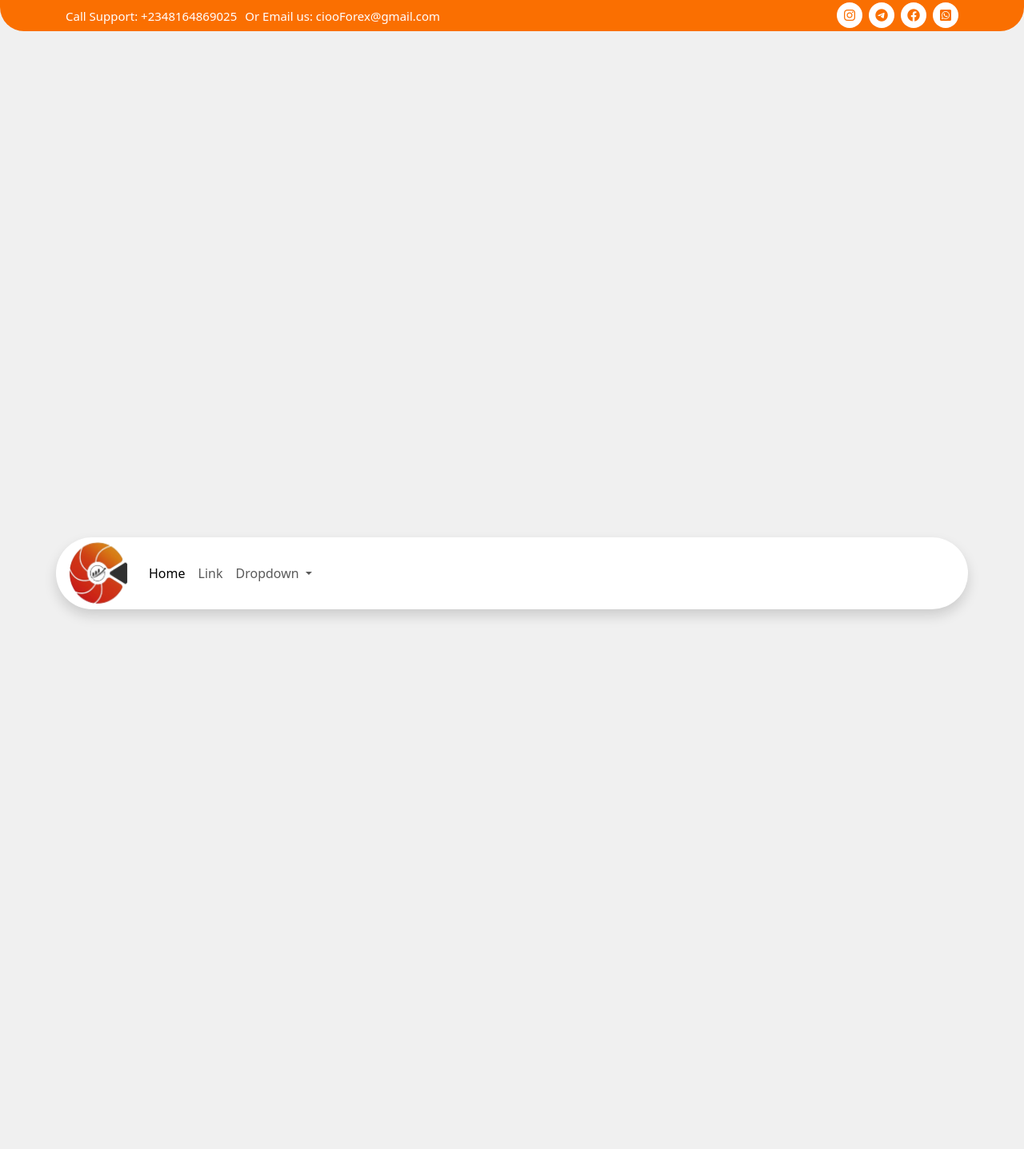
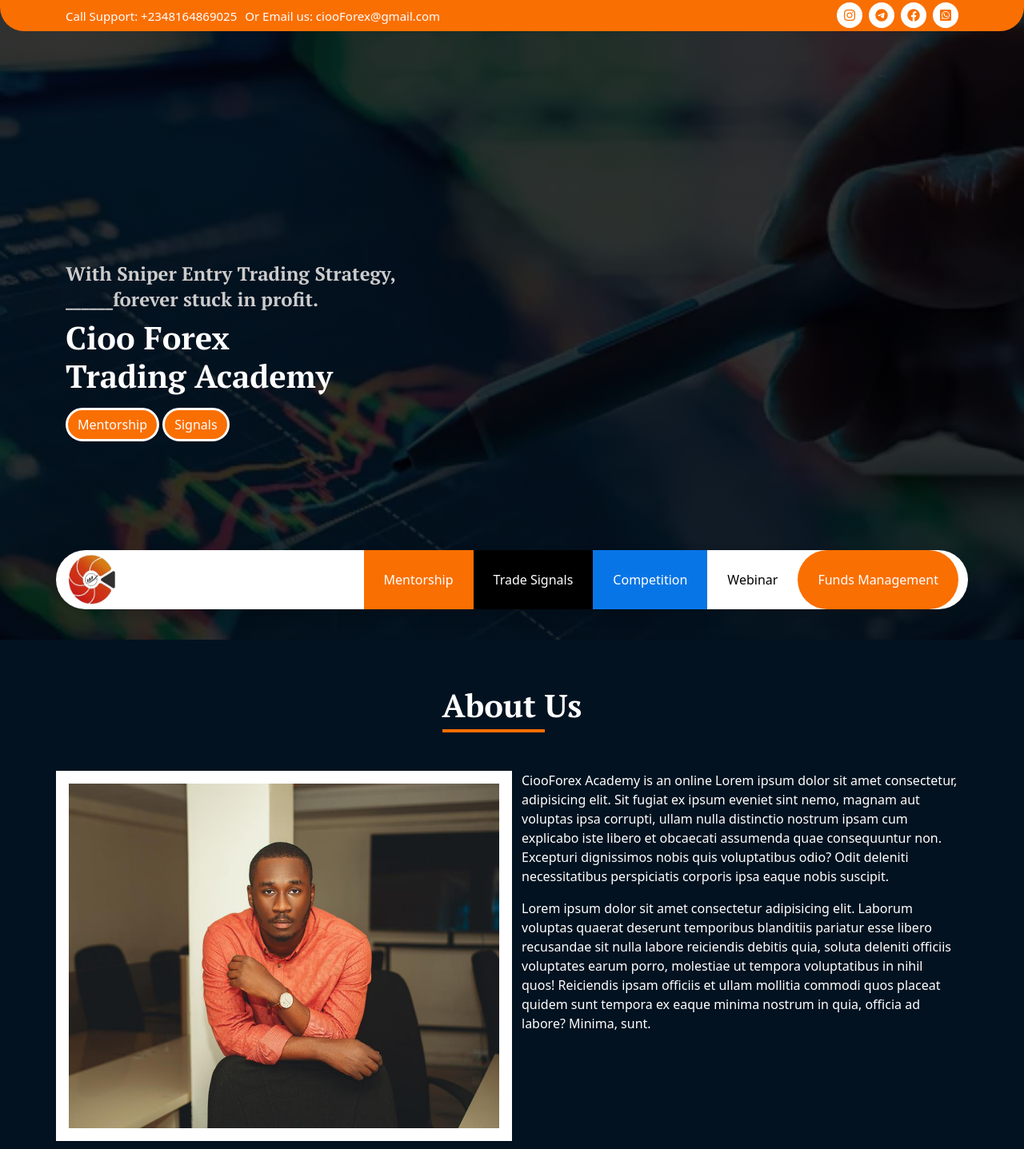
Before and after one commit to eodaneze/CiooForex, a PHP site: page / in a window 1280 px wide. Shown: the whole page at 80% size. Before the commit the page ends 773 px from the top, so only its background shows below. Run offline with PHP 8.4, Linux system fonts and the light colour scheme.

Commit message:
designing the hero and the about section

```diff
--- a/assets/css/index.css
+++ b/assets/css/index.css
@@ -1,8 +1,11 @@
+@import url('https://fonts.googleapis.com/css2?family=PT+Serif:wght@700&display=swap');
 :root{
-    --main: #FA6F01;;
+    --main: #FA6F01;
+    --font: 'PT Serif', serif;
 }
 body{
     background-color: #f0f0f0;
+    /* z-index: -10; */
 }
 .top-nav{
     background-color: var(--main);
@@ -37,14 +40,26 @@ body{
 }
 
 
-/* main-navbar */
+/* -------------------main-navbar ----------------------*/
 .logo img{
-    width: 5rem;
-    height: 5rem;
+    width: 4rem;
+    height: 4rem;
 }
 .nav-content{
     background-color: white;
     border-radius: 50px;
+    /* z-index: 10; */
+}
+.nav-content-change{
+    background-color: white;
+    border-radius: 0px;
+}
+.main-nav{
+    position: fixed;
+    bottom: 0;
+    margin-bottom: 30px;
+    width: 100%;
+    z-index: 10;
 }
 .main-nav{
     position: fixed;
@@ -52,3 +67,151 @@ body{
     margin-bottom: 30px;
     width: 100%;
 }
+.main-nav-change{
+    position: fixed;
+    width: 100%;
+    top: 0;
+    margin-top: 10px;
+    background-color: white;
+    margin-left: 8%;
+}
+/* .all-navbar{
+    background-color: white;
+}
+.all-navbar .main-nav{
+    position: fixed;
+    bottom: 0;
+    width: 100%;
+    margin-bottom: 40px;
+} */
+/* .all-navbar .main-nav-js{
+    position: fixed;
+    top: 0;
+    width: 100%;
+} */
+
+
+.navbar-nav li:nth-child(1){
+    background-color: var(--main);
+    padding: 17px;
+}
+.navbar-nav li:nth-child(2){
+    background-color: black;
+    padding: 17px;
+}
+.navbar-nav li:nth-child(3){
+    background-color: #0875E6;
+    padding: 17px;
+}
+.navbar-nav li:nth-child(4){
+    background-color: #fff;
+    padding: 17px;
+}
+.navbar-nav li:nth-child(5){
+    background-color: var(--main);
+    padding: 17px;
+    border-radius: 50px;
+}
+.navbar-nav li a{
+    color: white;
+}
+/* ------------------- end of main-navbar----------------- */
+
+/* ------------------- Hero section----------------- */
+.all-background{
+    background: linear-gradient(rgba(0,0,0,0.8), rgba(0,0,0,0.8)), url(../../assets/img/hero-2.webp) center/cover fixed no-repeat;
+    height: 100vh;
+}
+.hero-content{
+    display: flex;
+    align-items: center;
+    justify-content: center;
+    height: 100vh;
+}
+.hero-content div h1{
+    color: white;
+    font-family: var(--font);
+}
+.hero-content div h1 span{
+    display: block;
+}
+.hero-content div h4{
+    font-family: var(--font);
+    color: #ccc;
+}
+.hero-content div h4 span{
+    display: block;
+    line-height: 2rem;
+}
+.hero-btn button:first-child{
+    background-color: var(--main);
+    border-radius: 30px;
+    color: white;
+    border: 3px solid #fff;
+}
+.hero-btn button:last-child{
+    background-color: var(--main);
+    color: white;
+    border-radius: 30px;
+    border: 3px solid #fff;
+}
+/* ------------------- end of Hero section----------------- */
+
+/* -------------------about-section---------------- */
+.all-about{
+    background-color: #021220;
+    padding: 10px;
+}
+.title h1{
+    position: relative;
+    font-family: var(--font);
+    padding-bottom: 10px ;
+}
+.title h1::before{
+    content: "";
+    position: absolute;
+    width: 8rem;
+    height: 4px;
+    background-color: var(--main);
+    bottom: 0;
+}
+/* -------------------end of about-section---------------- */
+
+
+
+
+
+
+/* ----------------------back to top-------------------------- */
+
+.back-to-top {
+    position: fixed;
+    visibility: hidden;
+    opacity: 0;
+    right: 15px;
+    bottom: 15px;
+    z-index: 996;
+    background: black;
+    width: 40px;
+    height: 40px;
+    border-radius: 50px;
+    transition: all 0.4s;
+  }
+
+  .back-to-top i {
+    font-size: 24px;
+    color: #fff;
+    line-height: 0;
+  }
+
+  .back-to-top:hover {
+    background: #6bc1e9;
+    color: #fff;
+  }
+
+  .back-to-top.active {
+    visibility: visible;
+    opacity: 1;
+  }
+
+/* ----------------------end of back to top-------------------------- */
--- a/assets/css/media.css
+++ b/assets/css/media.css
@@ -2,4 +2,16 @@
     .top-nav{
         display: none;
     }
+    .nav-content-change{
+        /* background-color: black; */
+        border-radius: 0px;
+    }
+    /* .nav-content{
+        background-color: white;
+        border-radius: 50px;
+        visibility: hidden;
+    } */
+    .main-nav-change{
+        margin-left: 0;
+    }
 }
--- a/assets/js/main.js
+++ b/assets/js/main.js
@@ -0,0 +1,24 @@
+// -----------back to top
+let backtotop = document.querySelector('.back-to-top')
+window.addEventListener('scroll', () => {
+
+    if (window.scrollY > 100) {
+      backtotop.classList.add('active')
+    } else {
+      backtotop.classList.remove('active')
+    }
+})
+
+
+//--------------- end of back to top
+
+
+let nav_content = document.querySelector('.nav-content');
+window.addEventListener('scroll', () => {
+
+    if(window.pageYOffset > 100){
+        nav_content.classList.add('main-nav-change')
+    }else if(window.pageYOffset < 100){
+        nav_content.classList.remove('main-nav-change')
+    }
+})
--- a/index.html
+++ b/index.html
@@ -12,6 +12,7 @@
     <link rel="stylesheet" href="./assets/css/media.css">
 </head>
 <body>
+    <div class="all-background">
         <!-- ###################### Top-navbar########################## -->
         <div class="top-nav">
             <div class="container d-flex justify-content-between align-items-center">
@@ -43,23 +44,21 @@
                     <span class="fa fa-bars"></span>
                   </button>
                   <div class="collapse navbar-collapse" id="navbarSupportedContent">
-                <ul class="navbar-nav me-auto mb-2 mb-lg-0">
+                    <ul class="navbar-nav ms-auto mb-2 mb-lg-0">
                       <li class="nav-item">
-                    <a class="nav-link active" aria-current="page" href="#">Home</a>
+                        <a class="nav-link active text-white" aria-current="page" href="#">Mentorship</a>
                       </li>
                       <li class="nav-item">
-                    <a class="nav-link" href="#">Link</a>
+                        <a class="nav-link" href="#">Trade Signals</a>
                       </li>
-                  <li class="nav-item dropdown">
-                    <a class="nav-link dropdown-toggle" href="#" role="button" data-bs-toggle="dropdown" aria-expanded="false">
-                      Dropdown
-                    </a>
-                    <ul class="dropdown-menu">
-                      <li><a class="dropdown-item" href="#">Action</a></li>
-                      <li><a class="dropdown-item" href="#">Another action</a></li>
-                      <li><hr class="dropdown-divider"></li>
-                      <li><a class="dropdown-item" href="#">Something else here</a></li>
-                    </ul>
+                      <li class="nav-item">
+                        <a class="nav-link" href="#">Competition</a>
+                      </li>
+                      <li class="nav-item">
+                        <a class="nav-link text-black" href="#">Webinar</a>
+                      </li>
+                      <li class="nav-item">
+                        <a class="nav-link" href="#">Funds Management</a>
                       </li>
 
                   </div>
@@ -68,10 +67,64 @@
         </div>
         <!--#######################end of main-nav-bar################################ -->
 
+        <!-- ####################### Hero-section######################### -->
 
-    <!-- ####################### Hero-section -->
+        <div class="all-hero">
+           <div class="hero-content">
+                <div class="container">
+                      <div>
+                           <h4>
+                               <span>With Sniper Entry Trading Strategy,</span>
+                               <span>______forever stuck in profit.</span>
+                           </h4>
+                          <h1>
+                              <span>Cioo Forex</span>
+                              <span>Trading Academy</span>
+                          </h1>
+
+                      </div>
+                      <div class="hero-btn mt-3">
+                           <button class="btn">Mentorship</button>
+                           <button class="btn">Signals</button>
+                      </div>
+                </div>
+           </div>
+        </div>
+        <!-- ####################### end of  Hero-section######################### -->
+
+    </div>
 
 
+    <!-- ############################# About CiooForex ############## -->
+    <div class="all-about">
+      <div class="mt-5">
+        <div class="title mb-5">
+          <h1 class="text-white text-center">About Us</h1>
+        </div>
+        <div class="container">
+            <div class="row">
+                 <div class="col-lg-6 bg-white p-3">
+                     <img src="./assets/img/about-1.jpg" class="img-fluid" alt="">
+                  </div>
+                 <div class="col-lg-6">
+                     <p class="text-white">CiooForex Academy is an online Lorem ipsum dolor sit amet consectetur, adipisicing elit. Sit fugiat ex ipsum eveniet sint nemo, magnam aut voluptas ipsa corrupti, ullam nulla distinctio nostrum ipsam cum explicabo iste libero et obcaecati assumenda quae consequuntur non. Excepturi dignissimos nobis quis voluptatibus odio? Odit deleniti necessitatibus perspiciatis corporis ipsa eaque nobis suscipit.</p>
+
+                     <p class="text-white">Lorem ipsum dolor sit amet consectetur adipisicing elit. Laborum voluptas quaerat deserunt temporibus blanditiis pariatur esse libero recusandae sit nulla labore reiciendis debitis quia, soluta deleniti officiis voluptates earum porro, molestiae ut tempora voluptatibus in nihil quos! Reiciendis ipsam officiis et ullam mollitia commodi quos placeat quidem sunt tempora ex eaque minima nostrum in quia, officia ad labore? Minima, sunt.</p>
+                  </div>
+             </div>
+          </div>
+      </div>
+    </div>
+    <!-- ############################# end of About CiooForex ############## -->
+
+
+
+    <!-- ############################ back to top###################### -->
+    <a href="#" class="back-to-top d-flex align-items-center justify-content-center text-dark"><i class="fa fa-arrow-up"></i></a>
+    <!-- ############################ end of back to top###################### -->
+
     <script src="https://cdn.jsdelivr.net/npm/bootstrap@5.3.0/dist/js/bootstrap.bundle.min.js" integrity="sha384-geWF76RCwLtnZ8qwWowPQNguL3RmwHVBC9FhGdlKrxdiJJigb/j/68SIy3Te4Bkz" crossorigin="anonymous"></script>
+
+    <script src="./assets/js/main.js"></script>
 </body>
 </html>
```
Also changed, not shown: main.html (added, +30 -0 lines), assets/img/CIOO fgfc.JPG (added), assets/img/about-1.jpg (added), assets/img/about-2.jpg (added), assets/img/about-3.jpg (added). Lines whose indentation alone changed are shown as unchanged.
